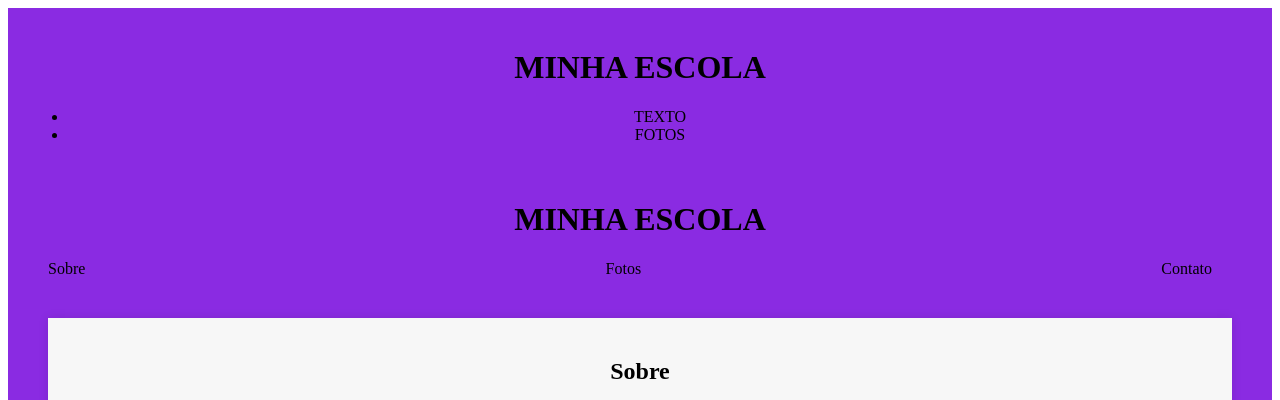
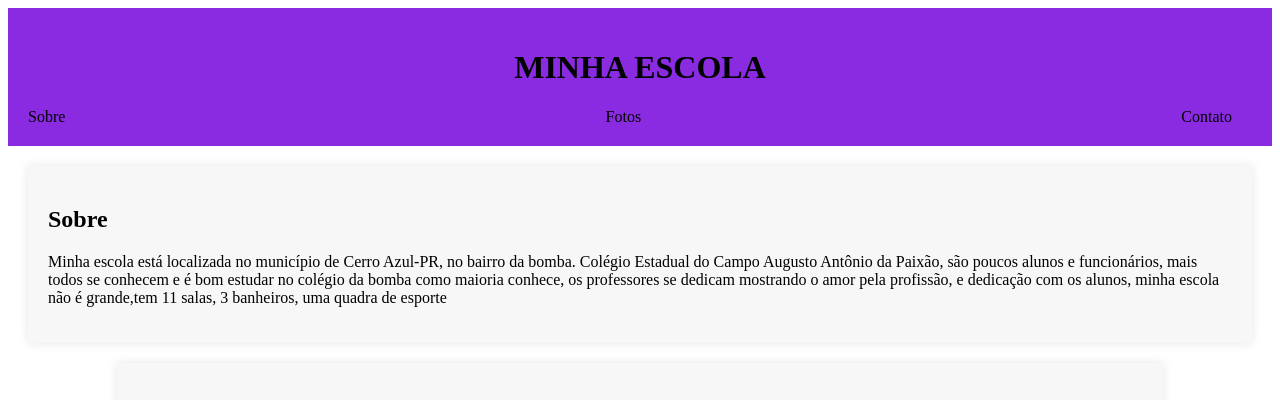
Before and after one commit to Juh-Santos/siteescola, a plain HTML site: page index.html in a window 1280 px wide. Shown: the top 400 px of the page. Drawn offline with Linux system fonts and the light colour scheme.

Commit message:
alteração

```diff
--- a/index.html
+++ b/index.html
@@ -1,18 +1,4 @@
 <!DOCTYPE html>
-<html lang="pt.br">
-<head>
-    <meta charset="UTF-8">
-    <meta name="viewport" content="width=device-width, initial-scale=1.0">
-    <title>minha escola</title>
-    <link rel="stylesheet" href="style.css">
-</head>
-<body>
- <header>
-    <h1>MINHA ESCOLA</h1>
-<UL>
-<LI>TEXTO</LI>
-<LI>FOTOS</LI>
-</UL><!DOCTYPE html>
 <html lang="pt-BR">
 <head>
   <meta charset="UTF-8">
```
